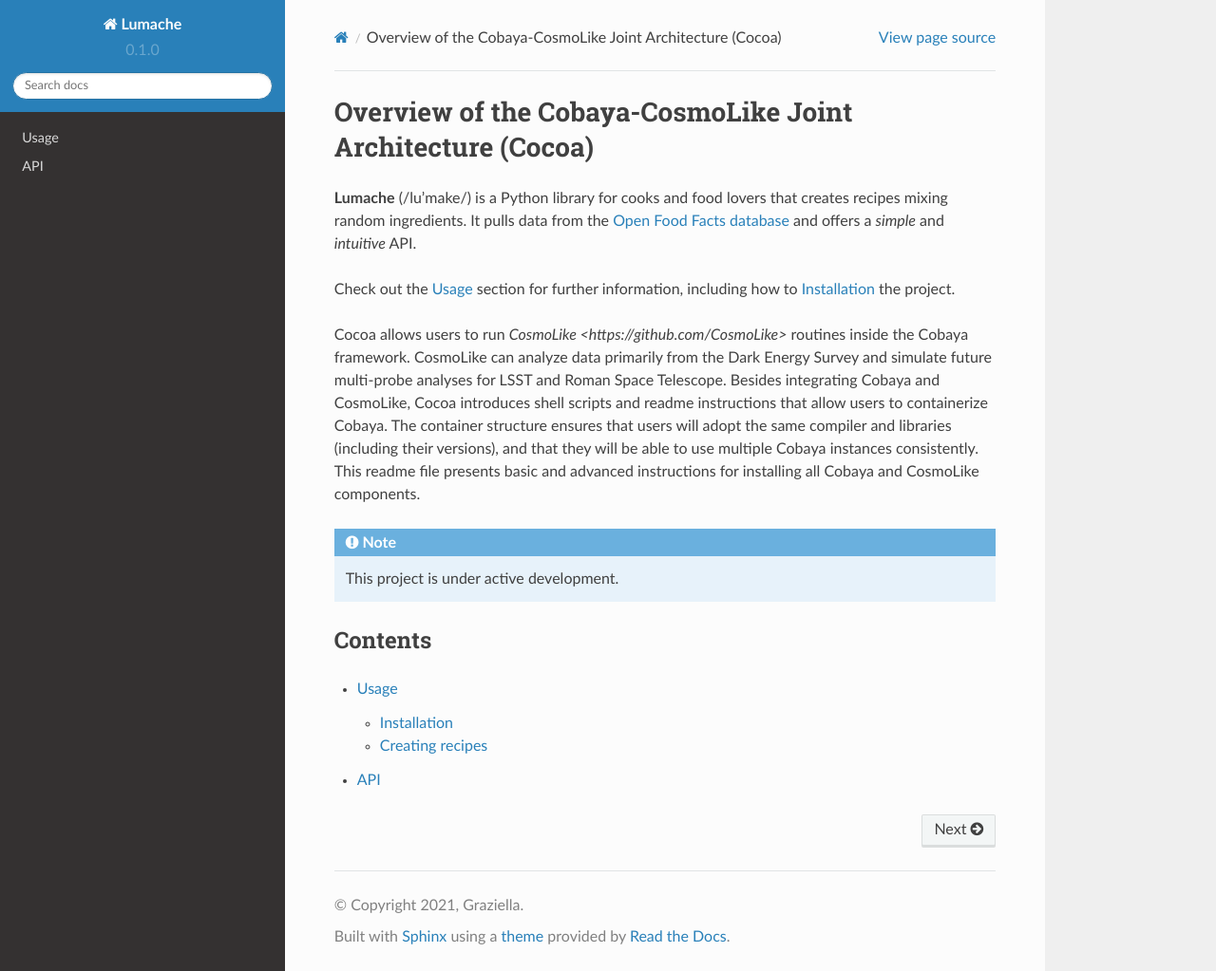
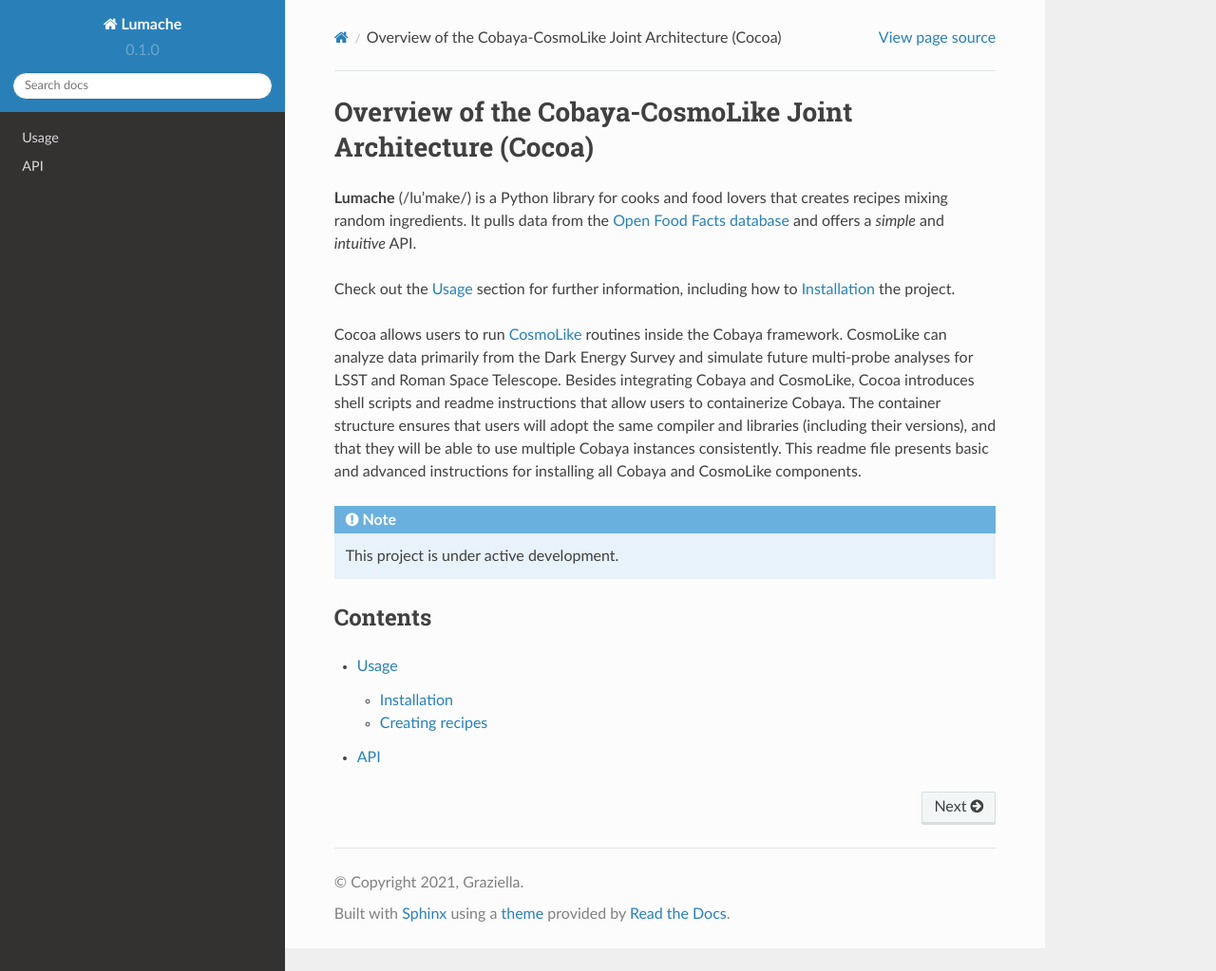
Before and after one commit to shyambhavi3/Cocoa, a Sphinx documentation site: the page built from docs/source/index.rst, in a window 1280 px wide and 1023 px high. Shown: the whole window at 95% size. Built offline with Sphinx 7.4.7 and the Read the Docs theme 2.0.0, drawn with Linux system fonts in a browser that asks for light colours.

Commit message:
added hyperlink

```diff
--- a/docs/source/index.rst
+++ b/docs/source/index.rst
@@ -9,7 +9,7 @@
 Check out the :doc:`usage` section for further information, including
 how to :ref:`installation` the project.
 
-Cocoa allows users to run `CosmoLike <https://github.com/CosmoLike>` routines inside the Cobaya framework.
+Cocoa allows users to run `CosmoLike <https://github.com/CosmoLike>`_ routines inside the Cobaya framework.
 CosmoLike can analyze data primarily from the Dark Energy Survey and simulate
 future multi-probe analyses for LSST and Roman Space Telescope. Besides
 integrating Cobaya and CosmoLike, Cocoa introduces shell scripts and readme
```
